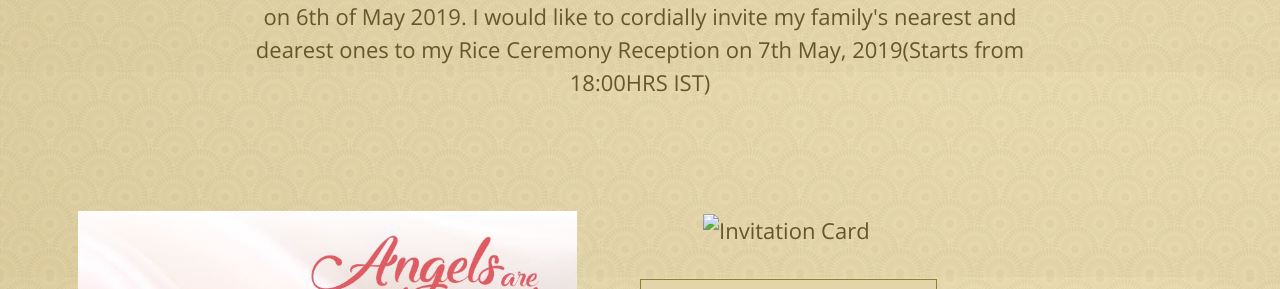
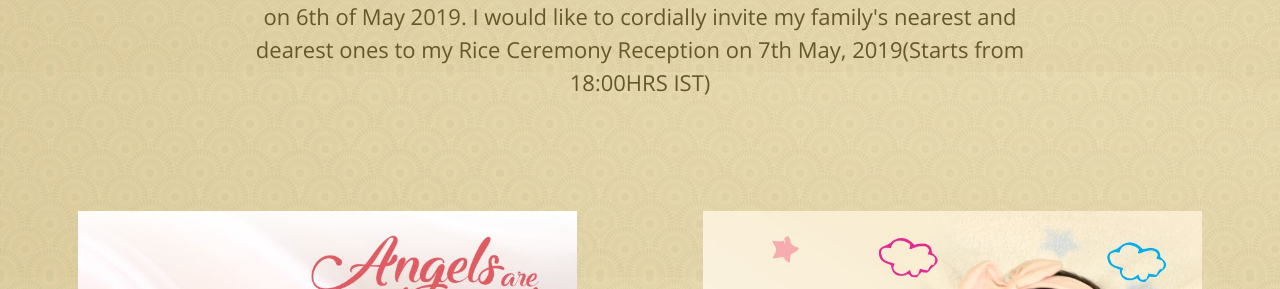
Before and after one commit to dharasudipta/saraonline, a plain HTML site: page index.html in a window 1280 px wide. Shown: the part 1773-2062 px from the top of the page. Drawn offline with nearby package versions, Linux system fonts and the light colour scheme.

Commit message:
broken image fix

```diff
--- a/index.html
+++ b/index.html
@@ -191,7 +191,7 @@ http://www.templatemo.com/tm-485-rainbow
 
                         <table class="tm-table-full-width">
                             <tbody>
-                                    <tr><td class="tm-plan-table-cell"><img src="img/invitation2.jpeg" alt="Invitation Card" width="100%" height="auto" ></td></tr>
+                                    <tr><td class="tm-plan-table-cell"><img src="img/invitation2.jpg" alt="Invitation Card" width="100%" height="auto" ></td></tr>
 
                             </tbody>
                         </table>
```
